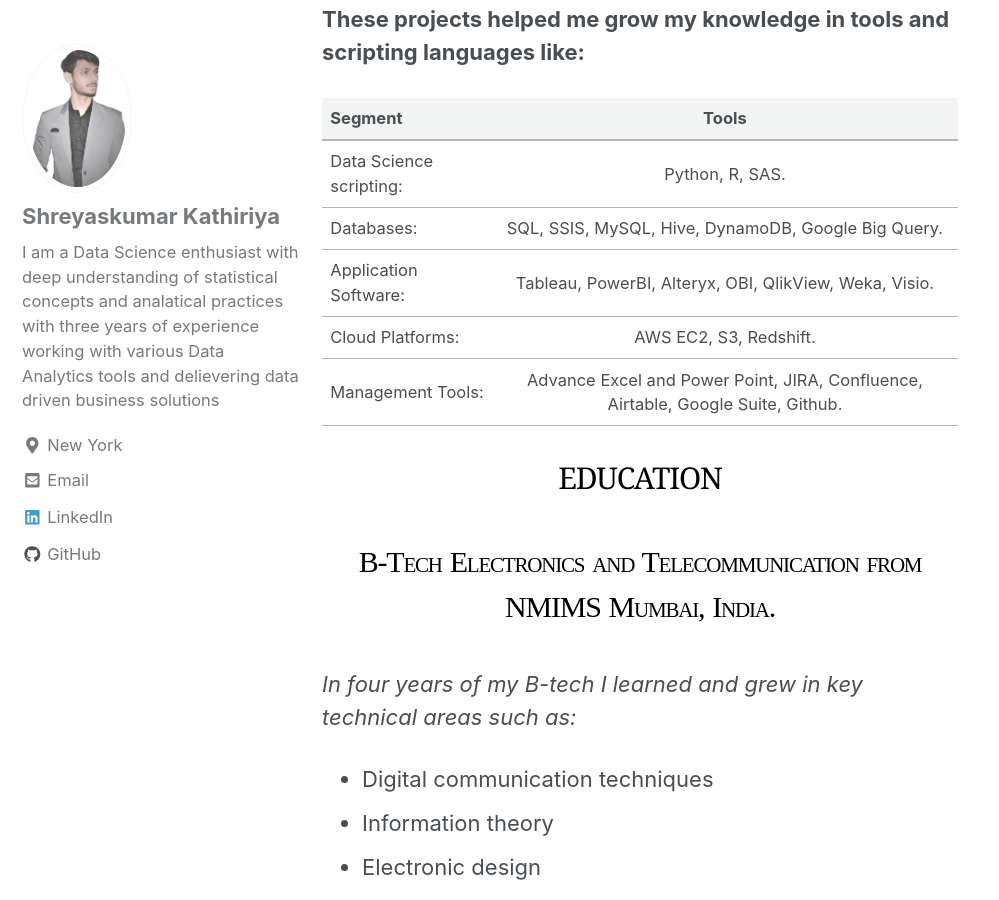
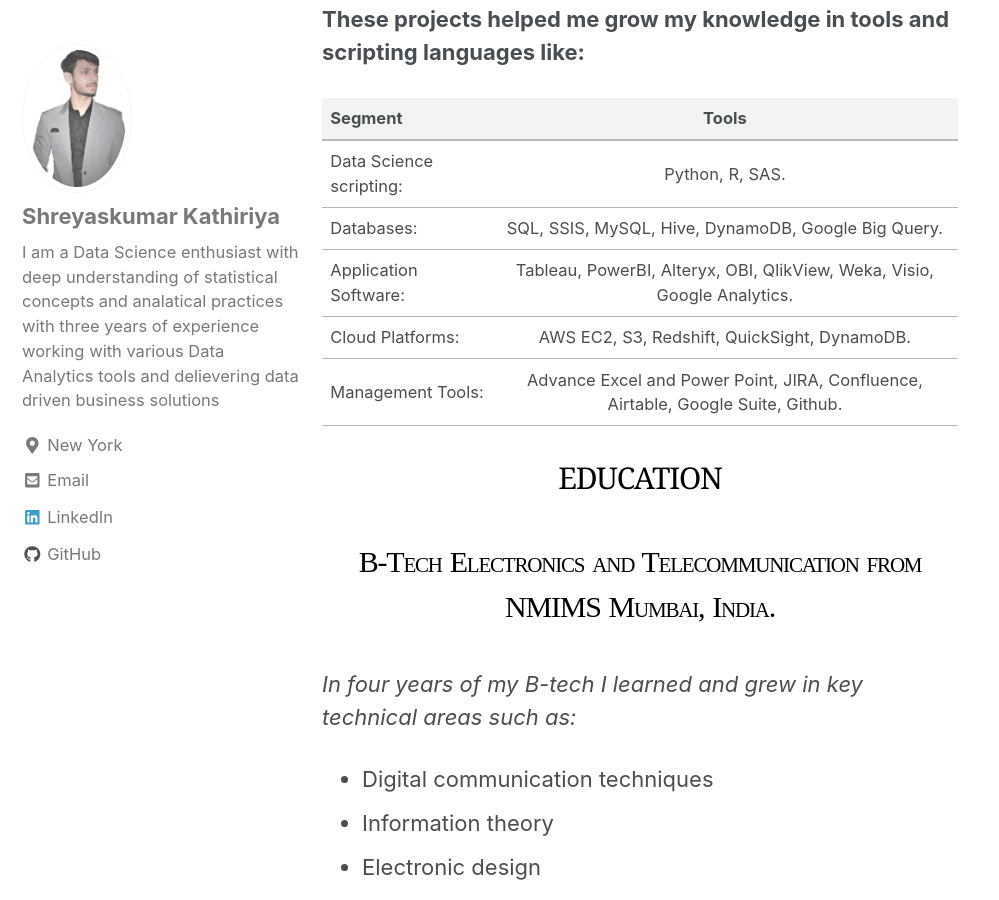
Before and after one commit to Shreyash1811/Shreyash1811.github.io, a Jekyll site: the page built from _pages/about.md, in a window 1280 px wide and 900 px high, scrolled down 3103 px. Shown: the whole window, without its empty margins (0-999 px from the left). Built offline with Jekyll 4.4.1, drawn with Linux system fonts in a browser that asks for light colours; nearby versions of some CDN libraries.

Commit message:
updated about skills table

```diff
--- a/_pages/about.md
+++ b/_pages/about.md
@@ -54,8 +54,8 @@
 |---------|:------:|
 |Data Science scripting:| Python, R, SAS.|
 |Databases:| SQL, SSIS, MySQL, Hive, DynamoDB, Google Big Query.|
-|Application Software:| Tableau, PowerBI, Alteryx, OBI, QlikView, Weka, Visio.|
-|Cloud Platforms:| AWS EC2, S3, Redshift.|
+|Application Software:| Tableau, PowerBI, Alteryx, OBI, QlikView, Weka, Visio, Google Analytics.|
+|Cloud Platforms:| AWS EC2, S3, Redshift, QuickSight, DynamoDB.|
 |Management Tools:| Advance Excel and Power Point, JIRA, Confluence, Airtable, Google Suite, Github.|
 
 
```
Also changed, not shown: _posts/try.md (+1 -0 lines).
